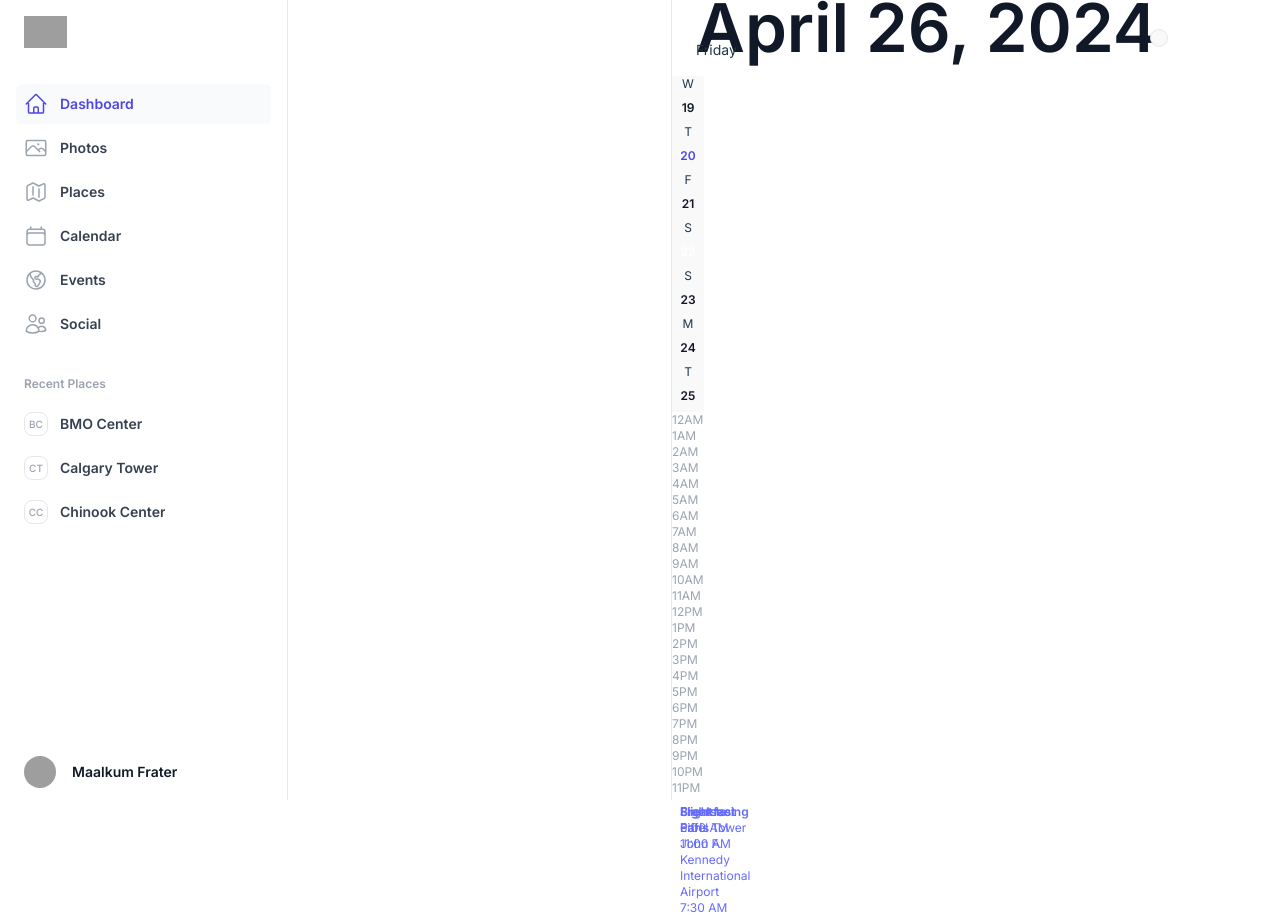
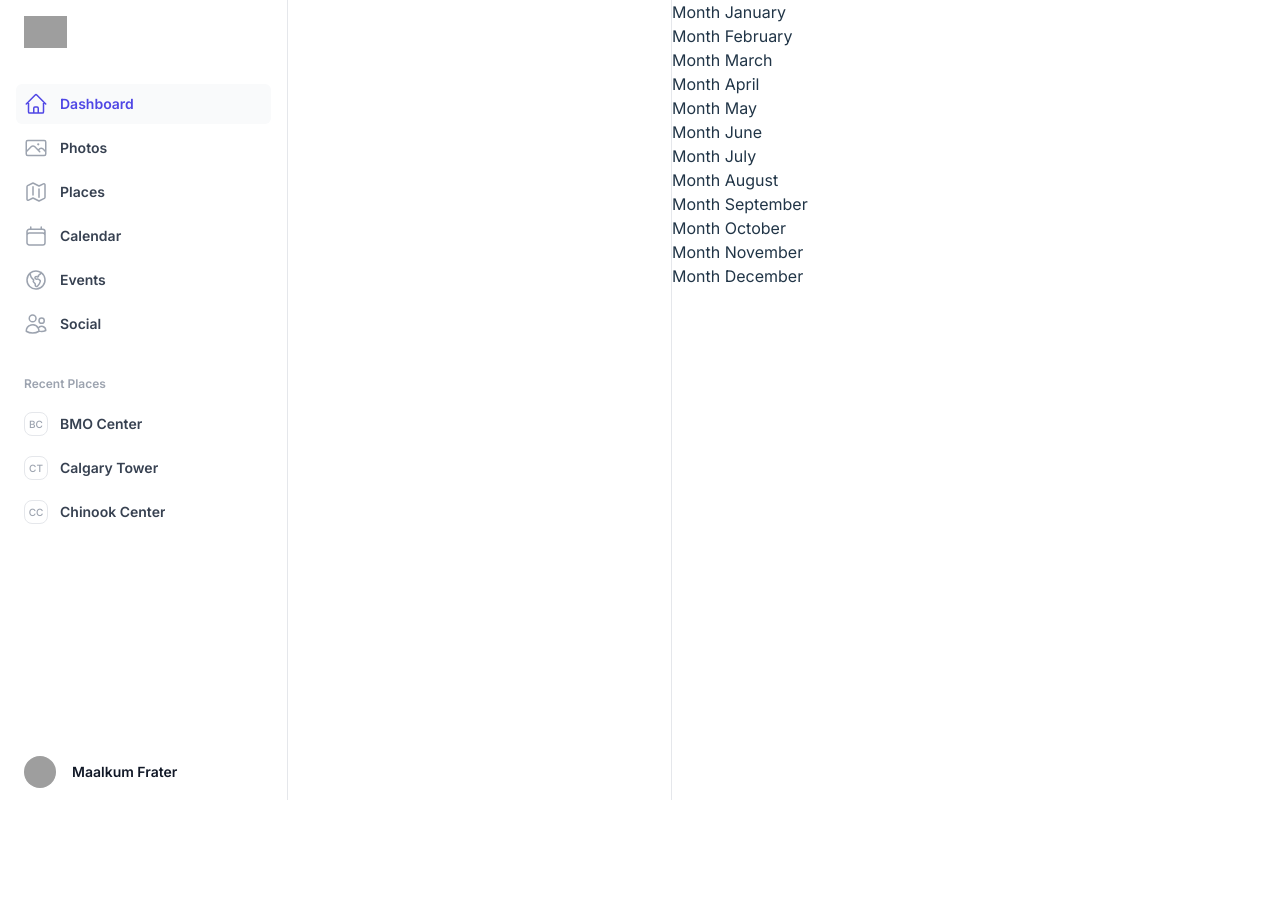
Before and after one commit to EvolveU-FSD/C12-P2-Team4, a React (Vite) app in the folder client/: page / in a window 1280 px wide. After the commit the page ends 800 px from the top, so only its background shows below. Built offline with nearby package versions, Linux system fonts and the light colour scheme; grey boxes are pictures that could not be loaded; a web font is replaced by a local one.

Commit message:
create month year dynamically && prop validation

```diff
--- a/client/package.json
+++ b/client/package.json
@@ -13,6 +13,7 @@
     "@headlessui/react": "^1.7.18",
     "@heroicons/react": "^2.1.3",
     "axios": "^1.6.8",
+    "prop-types": "^15.8.1",
     "react": "^18.2.0",
     "react-dom": "^18.2.0",
     "react-router-dom": "^6.22.3"
--- a/client/src/App.jsx
+++ b/client/src/App.jsx
@@ -20,7 +20,7 @@ const App = () => {
         <SideBar />
       </div>
 
-      <div className="calendar">{/* <Calendar /> */}</div>
+      <div className="map">{/* <MapComponent /> */}</div>
     </>
   )
 }
--- a/client/src/Pages/Calendar/Calendar.jsx
+++ b/client/src/Pages/Calendar/Calendar.jsx
@@ -6,50 +6,51 @@ import {
   EllipsisHorizontalIcon,
 } from "@heroicons/react/20/solid"
 import { Menu, Transition } from "@headlessui/react"
+
 import "./calendar.css"
 const days = [
-  { date: "2021-12-27" },
-  { date: "2021-12-28" },
-  { date: "2021-12-29" },
-  { date: "2021-12-30" },
-  { date: "2021-12-31" },
-  { date: "2022-01-01", isCurrentMonth: true },
-  { date: "2022-01-02", isCurrentMonth: true },
-  { date: "2022-01-03", isCurrentMonth: true },
-  { date: "2022-01-04", isCurrentMonth: true },
-  { date: "2022-01-05", isCurrentMonth: true },
-  { date: "2022-01-06", isCurrentMonth: true },
-  { date: "2022-01-07", isCurrentMonth: true },
-  { date: "2022-01-08", isCurrentMonth: true },
-  { date: "2022-01-09", isCurrentMonth: true },
-  { date: "2022-01-10", isCurrentMonth: true },
-  { date: "2022-01-11", isCurrentMonth: true },
-  { date: "2022-01-12", isCurrentMonth: true },
-  { date: "2022-01-13", isCurrentMonth: true },
-  { date: "2022-01-14", isCurrentMonth: true },
-  { date: "2022-01-15", isCurrentMonth: true },
-  { date: "2022-01-16", isCurrentMonth: true },
-  { date: "2022-01-17", isCurrentMonth: true },
-  { date: "2022-01-18", isCurrentMonth: true },
-  { date: "2022-01-19", isCurrentMonth: true },
-  { date: "2022-01-20", isCurrentMonth: true, isToday: true },
-  { date: "2022-01-21", isCurrentMonth: true },
-  { date: "2022-01-22", isCurrentMonth: true, isSelected: true },
-  { date: "2022-01-23", isCurrentMonth: true },
-  { date: "2022-01-24", isCurrentMonth: true },
-  { date: "2022-01-25", isCurrentMonth: true },
-  { date: "2022-01-26", isCurrentMonth: true },
-  { date: "2022-01-27", isCurrentMonth: true },
-  { date: "2022-01-28", isCurrentMonth: true },
-  { date: "2022-01-29", isCurrentMonth: true },
-  { date: "2022-01-30", isCurrentMonth: true },
-  { date: "2022-01-31", isCurrentMonth: true },
-  { date: "2022-02-01" },
-  { date: "2022-02-02" },
-  { date: "2022-02-03" },
-  { date: "2022-02-04" },
-  { date: "2022-02-05" },
-  { date: "2022-02-06" },
+  { date: "2023-12-27" },
+  { date: "2023-12-28" },
+  { date: "2023-12-29" },
+  { date: "2023-12-30" },
+  { date: "2023-12-31" },
+  { date: "2024-01-01", isCurrentMonth: true },
+  { date: "2024-01-02", isCurrentMonth: true },
+  { date: "2024-01-03", isCurrentMonth: true },
+  { date: "2024-01-04", isCurrentMonth: true },
+  { date: "2024-01-05", isCurrentMonth: true },
+  { date: "2024-01-06", isCurrentMonth: true },
+  { date: "2024-01-07", isCurrentMonth: true },
+  { date: "2024-01-08", isCurrentMonth: true },
+  { date: "2024-01-09", isCurrentMonth: true },
+  { date: "2024-01-10", isCurrentMonth: true },
+  { date: "2024-01-11", isCurrentMonth: true, isToday: true },
+  { date: "2024-01-12", isCurrentMonth: true },
+  { date: "2024-01-13", isCurrentMonth: true },
+  { date: "2024-01-14", isCurrentMonth: true },
+  { date: "2024-01-15", isCurrentMonth: true },
+  { date: "2024-01-16", isCurrentMonth: true },
+  { date: "2024-01-17", isCurrentMonth: true },
+  { date: "2024-01-18", isCurrentMonth: true },
+  { date: "2024-01-19", isCurrentMonth: true },
+  { date: "2024-01-20", isCurrentMonth: true },
+  { date: "2024-01-21", isCurrentMonth: true },
+  { date: "2024-01-22", isCurrentMonth: true },
+  { date: "2024-01-23", isCurrentMonth: true },
+  { date: "2024-01-24", isCurrentMonth: true },
+  { date: "2024-01-25", isCurrentMonth: true },
+  { date: "2024-01-26", isCurrentMonth: true, isSelected: true },
+  { date: "2024-01-27", isCurrentMonth: true },
+  { date: "2024-01-28", isCurrentMonth: true },
+  { date: "2024-01-29", isCurrentMonth: true },
+  { date: "2024-01-30", isCurrentMonth: true },
+  { date: "2024-01-31", isCurrentMonth: true },
+  { date: "2024-02-01" },
+  { date: "2024-02-02" },
+  { date: "2024-02-03" },
+  { date: "2024-02-04" },
+  { date: "2024-02-05" },
+  { date: "2024-02-06" },
 ]
 
 function classNames(...classes) {
@@ -76,15 +77,15 @@ export default function Calendar() {
     <div className="flex h-full flex-col">
       <header className="flex flex-none items-center justify-between border-b border-gray-200 px-6 py-4">
         <div>
-          <h1 className="text-base font-semibold leading-6 text-gray-900">
+          <h1 className="text-base font-semibold leading-6 text-green-500">
             <time dateTime="2024-04-26" className="sm:hidden">
               April 26, 2024
             </time>
-            <time dateTime="2024-01-26" className="hidden sm:inline">
+            <time dateTime="2024-04-26" className="hidden sm:inline">
               April 26, 2024
             </time>
           </h1>
-          <p className="mt-1 text-sm text-gray-500">Friday</p>
+          <p className="mt-1 text-sm text-gray-400">Friday</p>
         </div>
         <div className="flex items-center">
           <div className="relative flex items-center rounded-md bg-white shadow-sm md:items-stretch">
@@ -568,7 +569,7 @@ export default function Calendar() {
                       Breakfast
                     </p>
                     <p className="text-blue-500 group-hover:text-blue-700">
-                      <time dateTime="2022-01-22T06:00">6:00 AM</time>
+                      <time dateTime="2024-01-22T06:00">6:00 AM</time>
                     </p>
                   </a>
                 </li>
@@ -587,7 +588,7 @@ export default function Calendar() {
                       John F. Kennedy International Airport
                     </p>
                     <p className="text-pink-500 group-hover:text-pink-700">
-                      <time dateTime="2022-01-22T07:30">7:30 AM</time>
+                      <time dateTime="2024-01-22T07:30">7:30 AM</time>
                     </p>
                   </a>
                 </li>
@@ -606,7 +607,7 @@ export default function Calendar() {
                       Eiffel Tower
                     </p>
                     <p className="text-indigo-500 group-hover:text-indigo-700">
-                      <time dateTime="2022-01-22T11:00">11:00 AM</time>
+                      <time dateTime="2024-01-22T11:00">11:00 AM</time>
                     </p>
                   </a>
                 </li>
--- a/client/src/Pages/Calendar/Day.jsx
+++ b/client/src/Pages/Calendar/Day.jsx
@@ -1,44 +1,47 @@
-export const days = [
-  { date: "2021-12-27" },
-  { date: "2021-12-28" },
-  { date: "2021-12-29" },
-  { date: "2021-12-30" },
-  { date: "2021-12-31" },
-  { date: "2022-01-01", isCurrentMonth: true },
-  { date: "2022-01-02", isCurrentMonth: true },
-  { date: "2022-01-03", isCurrentMonth: true },
-  { date: "2022-01-04", isCurrentMonth: true },
-  { date: "2022-01-05", isCurrentMonth: true },
-  { date: "2022-01-06", isCurrentMonth: true },
-  { date: "2022-01-07", isCurrentMonth: true },
-  { date: "2022-01-08", isCurrentMonth: true },
-  { date: "2022-01-09", isCurrentMonth: true },
-  { date: "2022-01-10", isCurrentMonth: true },
-  { date: "2022-01-11", isCurrentMonth: true },
-  { date: "2022-01-12", isCurrentMonth: true },
-  { date: "2022-01-13", isCurrentMonth: true },
-  { date: "2022-01-14", isCurrentMonth: true },
-  { date: "2022-01-15", isCurrentMonth: true },
-  { date: "2022-01-16", isCurrentMonth: true },
-  { date: "2022-01-17", isCurrentMonth: true },
-  { date: "2022-01-18", isCurrentMonth: true },
-  { date: "2022-01-19", isCurrentMonth: true },
-  { date: "2022-01-20", isCurrentMonth: true, isToday: true },
-  { date: "2022-01-21", isCurrentMonth: true },
-  { date: "2022-01-22", isCurrentMonth: true, isSelected: true },
-  { date: "2022-01-23", isCurrentMonth: true },
-  { date: "2022-01-24", isCurrentMonth: true },
-  { date: "2022-01-25", isCurrentMonth: true },
-  { date: "2022-01-26", isCurrentMonth: true },
-  { date: "2022-01-27", isCurrentMonth: true },
-  { date: "2022-01-28", isCurrentMonth: true },
-  { date: "2022-01-29", isCurrentMonth: true },
-  { date: "2022-01-30", isCurrentMonth: true },
-  { date: "2022-01-31", isCurrentMonth: true },
-  { date: "2022-02-01" },
-  { date: "2022-02-02" },
-  { date: "2022-02-03" },
-  { date: "2022-02-04" },
-  { date: "2022-02-05" },
-  { date: "2022-02-06" },
-]
+import generateCalendarDays from "./days"
+import PropTypes from "prop-types"
+
+export default function Calendar({ year }) {
+  const calendarDays = generateCalendarDays(year)
+  const monthNames = [
+    "January",
+    "February",
+    "March",
+    "April",
+    "May",
+    "June",
+    "July",
+    "August",
+    "September",
+    "October",
+    "November",
+    "December",
+  ]
+
+  return (
+    <div>
+      {calendarDays.map((month, index) => (
+        <div key={index}>
+          <h3>Month {monthNames[index]}</h3>
+          <ul>
+            {month.map((day, dayIndex) => (
+              <li key={dayIndex}>{day.toDateString()}</li>
+            ))}
+          </ul>
+        </div>
+      ))}
+    </div>
+  )
+}
+
+Calendar.propTypes = {
+  year: (props, propName, componentName) => {
+    const year = props[propName]
+    if (year && (typeof year !== "number" || year < 1900 || year > 2100)) {
+      return new Error(
+        `Invalid prop '${propName}' supplied to` +
+          ` ${componentName}. Validation failed`
+      )
+    }
+  },
+}
--- /dev/null
+++ b/client/src/Pages/Calendar/days.js
@@ -0,0 +1,9 @@
+export default function generateCalendarDays(year) {
+  const months = Array.from({ length: 12 }, (_, month) => {
+    const numberOfDays = new Date(year, month + 1, 0).getDate()
+    return Array.from({ length: numberOfDays }, (_, day) => {
+      return new Date(year, month, day + 1)
+    })
+  })
+  return months
+}
--- a/client/src/components/SideBar/SideBar.jsx
+++ b/client/src/components/SideBar/SideBar.jsx
@@ -10,7 +10,8 @@ import {
   UsersIcon,
   XMarkIcon,
 } from "@heroicons/react/24/outline"
-import Calendar from "../../Pages/Calendar/Calendar"
+// import Calendar from "../../Pages/Calendar/Calendar"
+import Calendar from "../../Pages/Calendar/Day"
 
 const navigation = [
   { name: "Dashboard", href: "#", icon: HomeIcon, current: true },
```
Also changed, not shown: client/src/index.css (+4 -3 lines), 1 other file (tests, documents, lock files or other folders).
